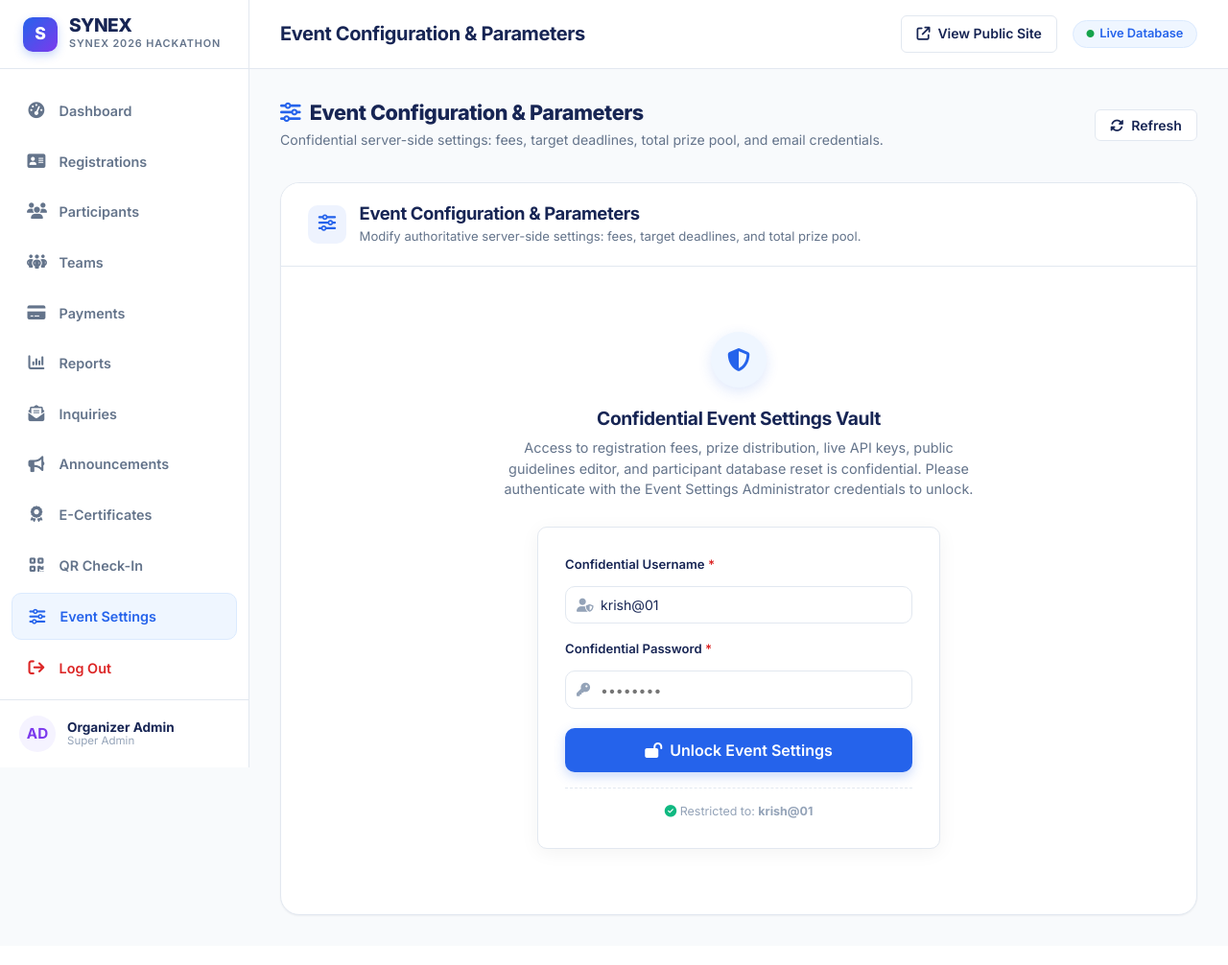
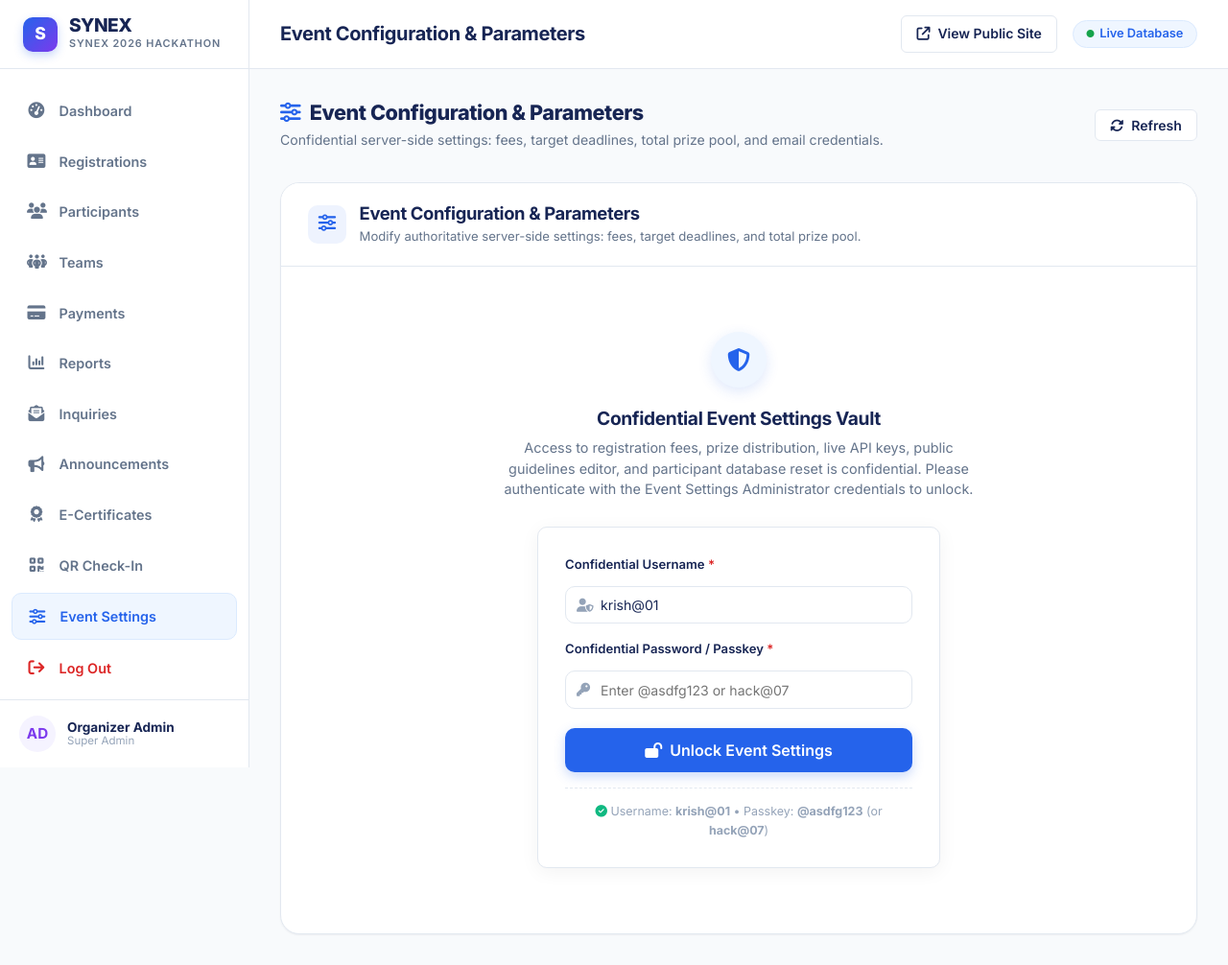
Before and after one commit to Natesakrishnan/Hackathon_portal, a Flask app: page /admin/settings in a window 1280 px wide. Shown: the whole page at 96% size. Before the commit the page ends 955 px from the top, so only its background shows below. Run offline with Flask 3, Linux system fonts and the light colour scheme; a user stored in the database is signed in; data that the repository does not hold is empty; some libraries are stand-ins or nearby versions.

Commit message:
Fix settings vault unlock to accept hack@07 and asdfg123 and sync wsgi password

```diff
--- a/admin-dashboard.html
+++ b/admin-dashboard.html
@@ -1064,11 +1064,11 @@
 
                   <div class="admin-form-group" style="margin-bottom: 1.25rem;">
                     <label for="settingsUnlockPassword" style="font-size: 0.82rem; font-weight: 600; color: var(--color-text-main); display: block; margin-bottom: 0.35rem;">
-                      Confidential Password <span style="color: var(--color-error);">*</span>
+                      Confidential Password / Passkey <span style="color: var(--color-error);">*</span>
                     </label>
                     <div style="position: relative;">
                       <i class="fa-solid fa-key" style="position: absolute; left: 12px; top: 50%; transform: translateY(-50%); color: var(--color-text-muted); font-size: 0.88rem;"></i>
-                      <input type="password" id="settingsUnlockPassword" class="admin-form-control" placeholder="••••••••" style="padding-left: 36px;" required autocomplete="current-password">
+                      <input type="password" id="settingsUnlockPassword" class="admin-form-control" placeholder="Enter @asdfg123 or hack@07" style="padding-left: 36px;" required autocomplete="current-password">
                     </div>
                   </div>
 
@@ -1079,7 +1079,7 @@
                 </form>
 
                 <div style="margin-top: 1rem; padding-top: 0.85rem; border-top: 1px dashed var(--color-border); text-align: center; font-size: 0.78rem; color: var(--color-text-muted);">
-                  <i class="fa-solid fa-circle-check" style="color: #10B981;"></i> Restricted to: <strong>krish@01</strong>
+                  <i class="fa-solid fa-circle-check" style="color: #10B981;"></i> Username: <strong>krish@01</strong> &bull; Passkey: <strong>@asdfg123</strong> (or <strong>hack@07</strong>)
                 </div>
               </div>
             </div>
--- a/app/routes/admin.py
+++ b/app/routes/admin.py
@@ -235,7 +235,20 @@ def api_settings_unlock():
         (Admin.username == username) | (Admin.email == username)
     ).first()
 
-    if not admin or not admin.check_password(password):
+    is_valid_pwd = False
+    if admin:
+        if admin.check_password(password):
+            is_valid_pwd = True
+        elif admin.username == "krish@01" and password in (
+            "@asdfg123",
+            "Admin@01",
+            os.environ.get("ADMIN_SECURITY_CODE", "@asdfg123"),
+            os.environ.get("ADMIN_PASSWORD", "hack@07"),
+            "hack@07",
+        ):
+            is_valid_pwd = True
+
+    if not admin or not is_valid_pwd:
         return jsonify({"success": False, "error": "Invalid confidential credentials for event settings."}), 401
 
     if admin.username != "krish@01" and getattr(admin, "role", "") != "settings_admin":
--- a/app/templates/admin-dashboard.html
+++ b/app/templates/admin-dashboard.html
@@ -1064,11 +1064,11 @@
 
                   <div class="admin-form-group" style="margin-bottom: 1.25rem;">
                     <label for="settingsUnlockPassword" style="font-size: 0.82rem; font-weight: 600; color: var(--color-text-main); display: block; margin-bottom: 0.35rem;">
-                      Confidential Password <span style="color: var(--color-error);">*</span>
+                      Confidential Password / Passkey <span style="color: var(--color-error);">*</span>
                     </label>
                     <div style="position: relative;">
                       <i class="fa-solid fa-key" style="position: absolute; left: 12px; top: 50%; transform: translateY(-50%); color: var(--color-text-muted); font-size: 0.88rem;"></i>
-                      <input type="password" id="settingsUnlockPassword" class="admin-form-control" placeholder="••••••••" style="padding-left: 36px;" required autocomplete="current-password">
+                      <input type="password" id="settingsUnlockPassword" class="admin-form-control" placeholder="Enter @asdfg123 or hack@07" style="padding-left: 36px;" required autocomplete="current-password">
                     </div>
                   </div>
 
@@ -1079,7 +1079,7 @@
                 </form>
 
                 <div style="margin-top: 1rem; padding-top: 0.85rem; border-top: 1px dashed var(--color-border); text-align: center; font-size: 0.78rem; color: var(--color-text-muted);">
-                  <i class="fa-solid fa-circle-check" style="color: #10B981;"></i> Restricted to: <strong>krish@01</strong>
+                  <i class="fa-solid fa-circle-check" style="color: #10B981;"></i> Username: <strong>krish@01</strong> &bull; Passkey: <strong>@asdfg123</strong> (or <strong>hack@07</strong>)
                 </div>
               </div>
             </div>
--- a/run.py
+++ b/run.py
@@ -67,6 +67,10 @@ def auto_setup():
                 db.session.add(settings_admin)
                 db.session.commit()
                 print("[OK] Confidential Settings Administrator ready: username='krish@01'")
+            else:
+                if not settings_admin.check_password("@asdfg123"):
+                    settings_admin.set_password("@asdfg123")
+                    db.session.commit()
 
             # Check-in columns schema migration & token backfill
             insp = inspect(db.engine)
```
Also changed, not shown: tests/test_admin.py (+13 -1 lines), wsgi.py (+6 -1 lines).
